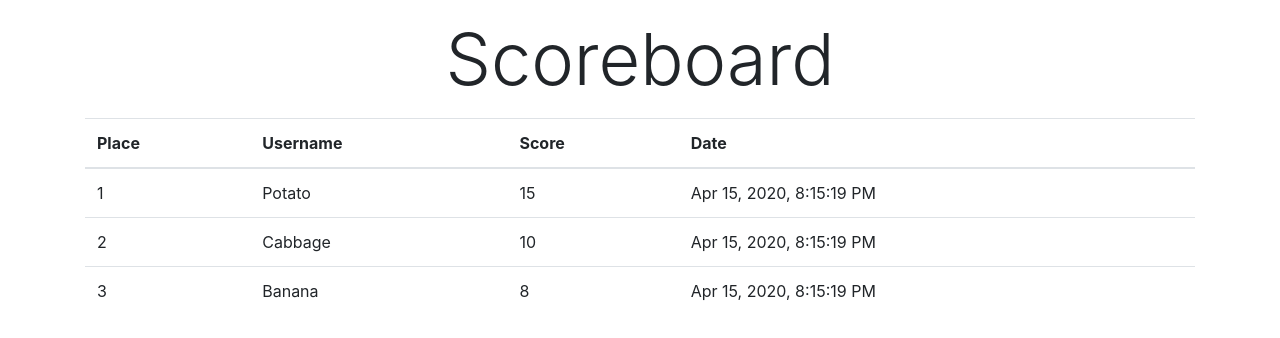
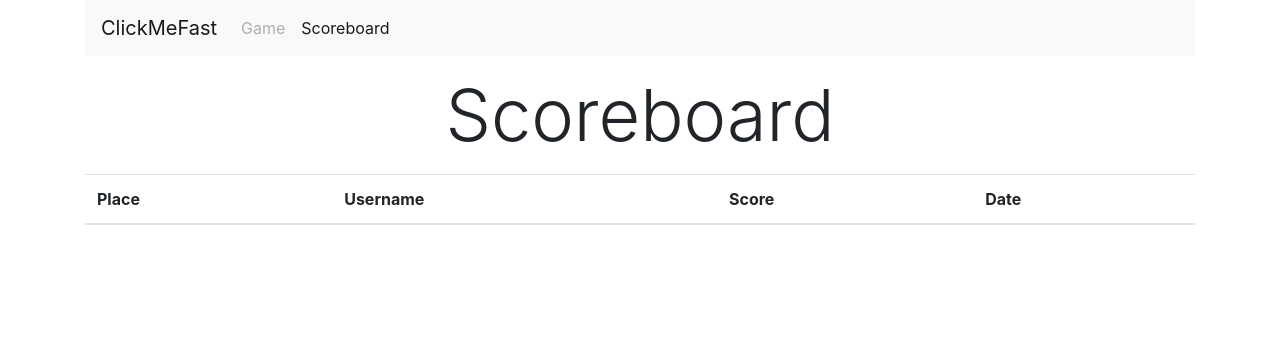
Before and after one commit to iKozlinskyi/ClickMeFast, an Angular app: page /scoreboard in a window 1280 px wide. Shown: the top 338 px of the page. Built offline with nearby package versions, Linux system fonts and the light colour scheme.

Commit message:
Show score position on game finish

```diff
--- a/src/app/app.component.html
+++ b/src/app/app.component.html
@@ -1,3 +1,6 @@
-<div class="App container">
-  <router-outlet></router-outlet>
+<div class="App container d-flex flex-column">
+  <app-navbar></app-navbar>
+  <main class="flex-grow-1">
+    <router-outlet></router-outlet>
+  </main>
 </div>
--- a/src/app/app.module.ts
+++ b/src/app/app.module.ts
@@ -7,13 +7,15 @@ import { GameComponent } from './game/game.component';
 import { LandingComponent } from './landing/landing.component';
 import {FormsModule} from '@angular/forms';
 import { ScoreboardComponent } from './scoreboard/scoreboard.component';
+import { NavbarComponent } from './navbar/navbar.component';
 
 @NgModule({
   declarations: [
     AppComponent,
     GameComponent,
     LandingComponent,
-    ScoreboardComponent
+    ScoreboardComponent,
+    NavbarComponent
   ],
   imports: [
     BrowserModule,
--- a/src/app/game/game.component.html
+++ b/src/app/game/game.component.html
@@ -20,7 +20,7 @@
         {{ currentUser.username }}, you clicked
         <span class="Game_clicks font-weight-bold">{{ clicks }}</span> times
       </div>
-      <div>You result is number <span class="font-weight-bold">1</span> in total scoreboard</div>
+      <div>You result is number <span class="font-weight-bold">{{ scorePosition }}</span> in total scoreboard</div>
       <div>Now you can see the <a routerLink="/scoreboard">scoreboard</a> or play again</div>
     </div>
   </div>
--- a/src/app/game/game.component.ts
+++ b/src/app/game/game.component.ts
@@ -20,6 +20,7 @@ export class GameComponent implements OnInit, OnDestroy {
   timerSubscription: Subscription;
   currentUser: User;
   userSubscription: Subscription;
+  scorePosition: number;
 
   constructor(
     private timerService: TimerService,
@@ -51,7 +52,7 @@ export class GameComponent implements OnInit, OnDestroy {
 
   completeGame() {
     this.currentState = this.states.FINISHED;
-    this.scoreService.addScore(this.clicks);
+    this.scorePosition = this.scoreService.addScore(this.clicks) + 1;
   }
 
   ngOnDestroy(): void {
--- a/src/app/shared/score.service.ts
+++ b/src/app/shared/score.service.ts
@@ -8,11 +8,7 @@ import {AuthService} from '../auth/auth.service';
 })
 export class ScoreService {
 
-  private scoreData: Score[] = [
-    new Score('Potato', 15, new Date()),
-    new Score('Cabbage', 10, new Date()),
-    new Score('Banana', 8, new Date()),
-  ];
+  private scoreData: Score[] = [];
 
   private scoreDataChanged$ = new BehaviorSubject<Score[]>(this.scoreData);
 
@@ -24,12 +20,23 @@ export class ScoreService {
     return this.scoreDataChanged$.asObservable();
   }
 
-  addScore(score: number): void {
+  /**
+   * Represents a book.
+   * @param score - Score reached
+   * @return scorePosition -  position of this score value in scoreboard
+   */
+  addScore(score: number): number {
     const newScore = this.createScoreRecord(score);
 
     this.scoreData = this.getDataWithNewScoreInserted(newScore);
     this.scoreDataChanged$.next([...this.scoreData]);
     this.persistScores();
+
+    return this.getScorePosition(newScore);
+  }
+
+  private getScorePosition(scoreRecord: Score) {
+    return this.scoreData.findIndex(({timestamp}) => timestamp === scoreRecord.timestamp);
   }
 
   private createScoreRecord(score: number): Score {
@@ -37,7 +44,7 @@ export class ScoreService {
     return new Score(username, score, new Date());
   }
 
-  private getDataWithNewScoreInserted(newScore): Score[] {
+  private getDataWithNewScoreInserted(newScore: Score): Score[] {
     let isPushed = false;
 
     const modifiedScoreData = this.scoreData.reduce((accum: Score[], scoreRecord) => {
```
